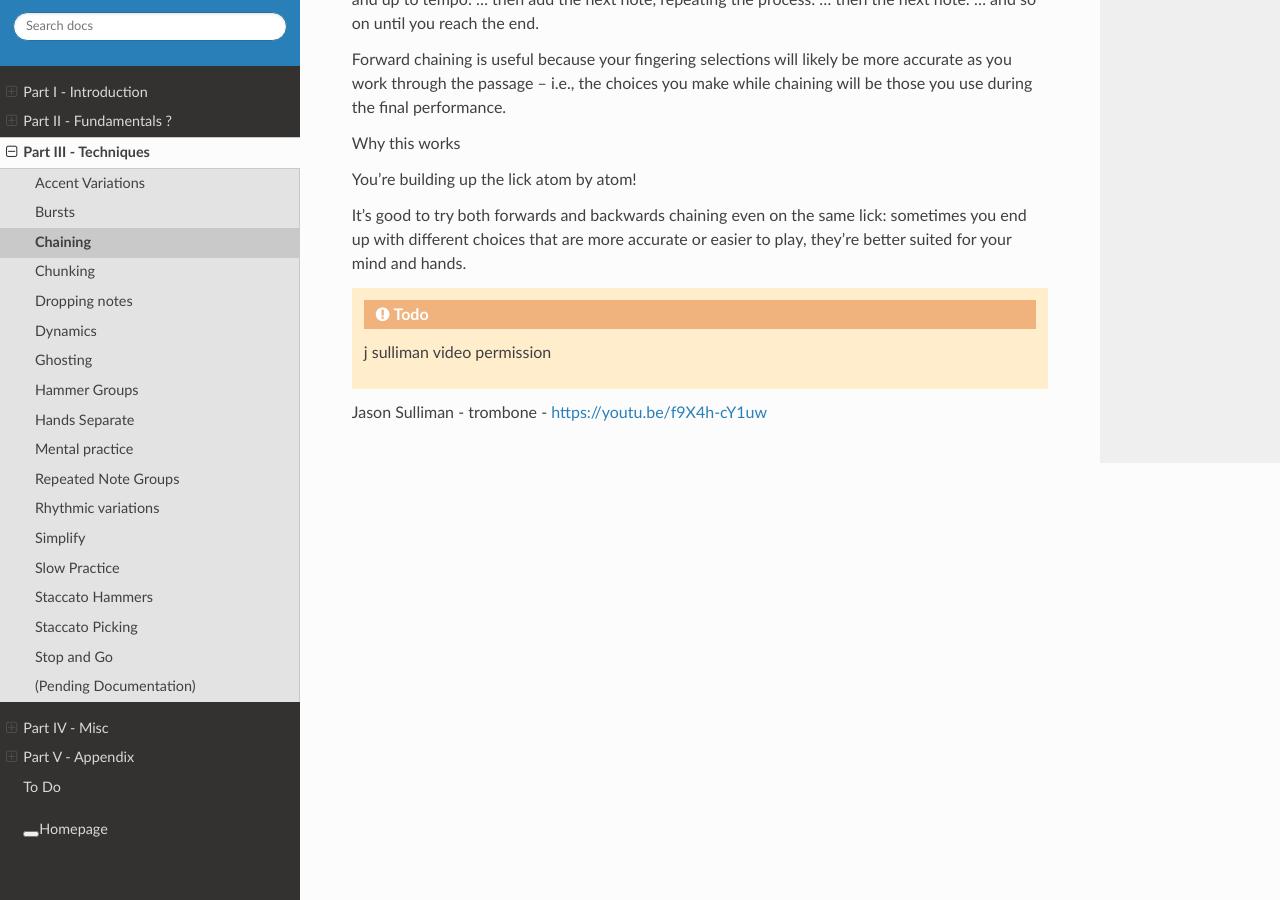
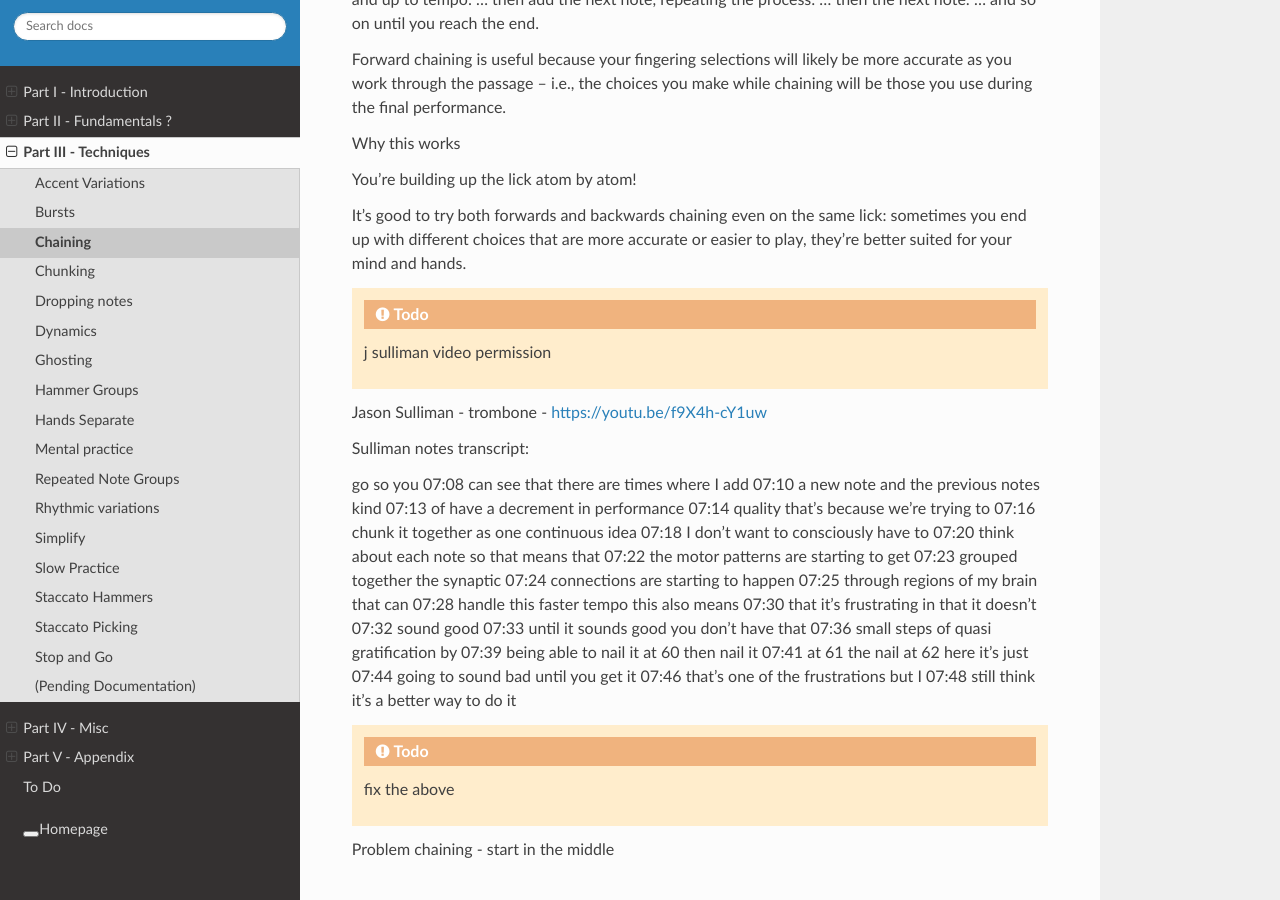
Before and after one commit to jzohrab/practicing-guitar, a Sphinx documentation site: the page built from docs/part-3-techniques/chaining.rst, in a window 1280 px wide and 900 px high, scrolled down 1157 px. Built offline with Sphinx 7.4.7 and the Read the Docs theme 2.0.0, drawn with Linux system fonts in a browser that asks for light colours; a script that is not in the unit is left out.

Commit message:
Sulliman notes on speed and chaining.

```diff
--- a/docs/part-3-techniques/chaining.rst
+++ b/docs/part-3-techniques/chaining.rst
@@ -50,3 +50,55 @@ It’s good to try both forwards and backwards chaining even on the same lick: s
 .. todo:: j sulliman video permission
 
 Jason Sulliman - trombone - https://youtu.be/f9X4h-cY1uw
+
+Sulliman notes transcript:
+
+go so you
+07:08
+can see that there are times where I add
+07:10
+a new note and the previous notes kind
+07:13
+of have a decrement in performance
+07:14
+quality that's because we're trying to
+07:16
+chunk it together as one continuous idea
+07:18
+I don't want to consciously have to
+07:20
+think about each note so that means that
+07:22
+the motor patterns are starting to get
+07:23
+grouped together the synaptic
+07:24
+connections are starting to happen
+07:25
+through regions of my brain that can
+07:28
+handle this faster tempo this also means
+07:30
+that it's frustrating in that it doesn't
+07:32
+sound good
+07:33
+until it sounds good you don't have that
+07:36
+small steps of quasi gratification by
+07:39
+being able to nail it at 60 then nail it
+07:41
+at 61 the nail at 62 here it's just
+07:44
+going to sound bad until you get it
+07:46
+that's one of the frustrations but I
+07:48
+still think it's a better way to do it
+
+
+
+.. todo:: fix the above
+
+Problem chaining - start in the middle
```
Also changed, not shown: docs/part-2-basics/speed.rst (+44 -3 lines).
